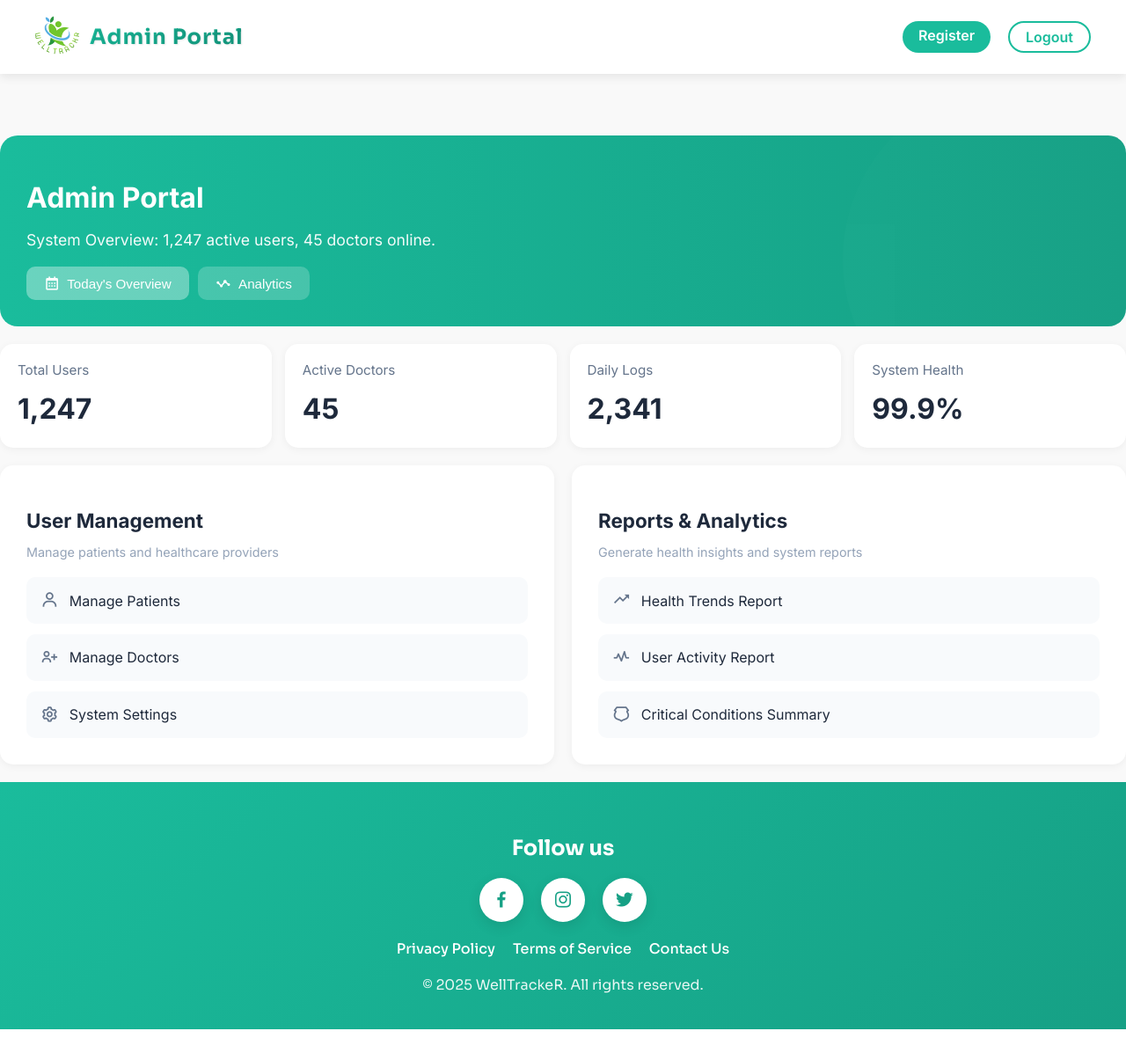
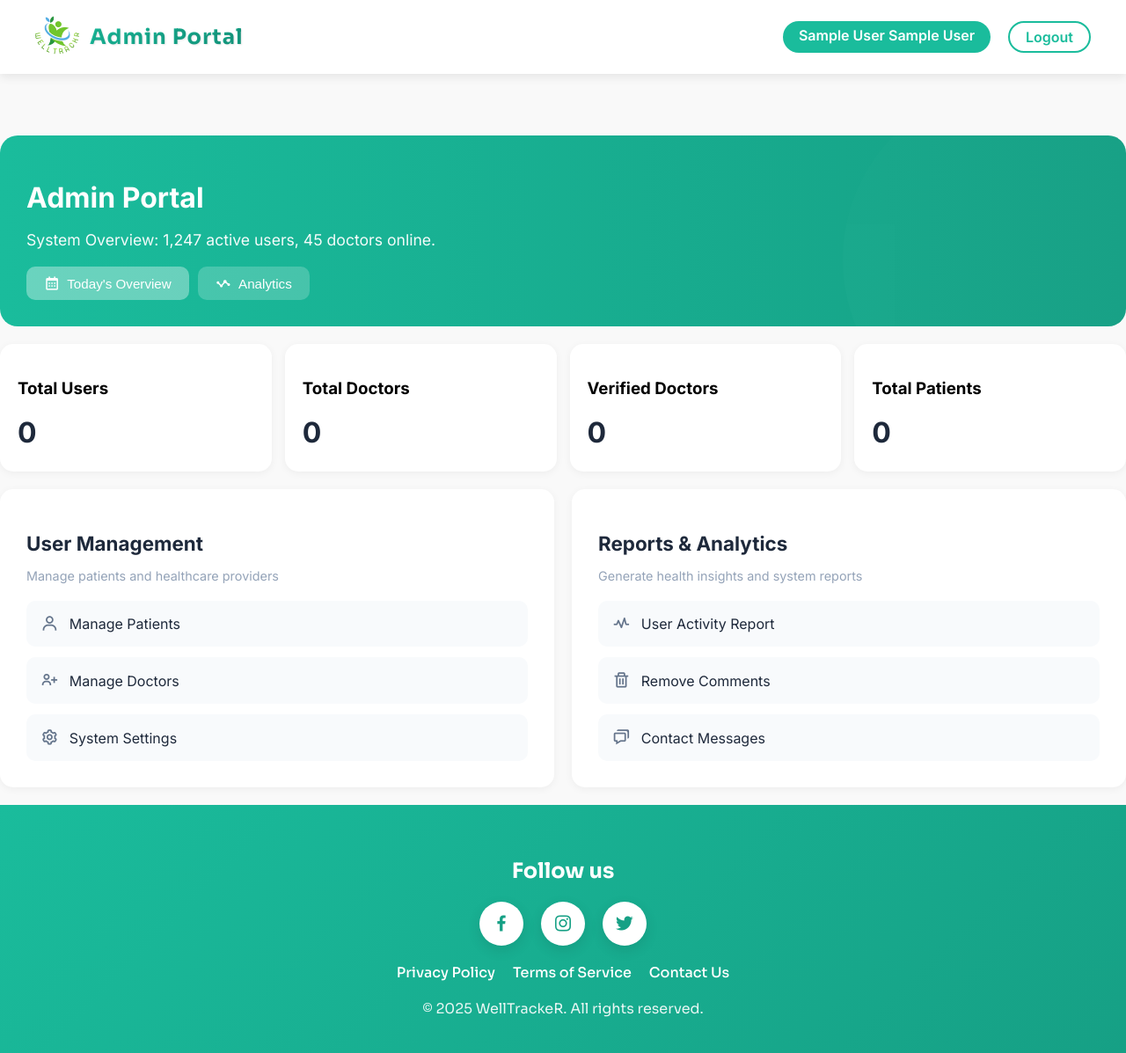
Before and after one commit to sankajithdjinasena/WelltackerR, a PHP site: page /admin_portal.php in a window 1280 px wide. Shown: the whole page at 88% size. Before the commit the page ends 1170 px from the top, so only its background shows below. Run offline with PHP 8.4, Linux system fonts and the light colour scheme; the visitor is signed in with stand-in values (Sample User, id 1); data that the repository does not hold is empty.

Commit message:
Admin login

```diff
--- a/admin_portal.php
+++ b/admin_portal.php
@@ -1,3 +1,20 @@
+<?php
+    include 'config.php';
+    session_start();
+
+    // Redirect if not a doctor
+    if (!isset($_SESSION['role']) || $_SESSION['role'] !== 'Admin') {
+        header("Location: login.php");
+        exit();
+    }
+
+    $total_users = $conn->query("SELECT COUNT(*) AS count FROM users")->fetch_assoc()['count'];
+$total_doctors = $conn->query("SELECT COUNT(*) AS count FROM users WHERE role='Doctor'")->fetch_assoc()['count'];
+$total_patients = $conn->query("SELECT COUNT(*) AS count FROM users WHERE role='Patient'")->fetch_assoc()['count'];
+$verified_doctors = $conn->query("SELECT COUNT(*) AS count FROM users WHERE role='Doctor' AND verification_status='Verified'")->fetch_assoc()['count'];
+
+
+    ?>
 <!DOCTYPE html>
 <html lang="en">
 
@@ -26,7 +43,9 @@
         <i class='bx bx-menu menu-toggle'></i>
 
         <div class="nav-links">
-            <a href="register.php" class="register-btn">Register</a>
+<a id="openProfileBtn" class="register-btn" style="cursor: pointer;">
+                <?php echo $_SESSION["first_name"] . " " . $_SESSION["last_name"] ?>
+            </a>
             <a href="login.php" class="login-btn">Logout</a>
         </div>
     </nav>
@@ -50,29 +69,20 @@
         <!-- Vitals Cards -->
     <div class="vitals-grid">
         <div class="vital-card">
-                <div class="vital-header">
-                    <span class="vital-title">Total Users</span>
-                </div>
-                <div class="vital-value">1,247</div>
-            </div>
-
-            <div class="vital-card">
-                <div class="vital-header">
-                    <span class="vital-title">Active Doctors</span>
-                </div>
-                <div class="vital-value">45</div>
+            <h3>Total Users</h3>
+            <div class="vital-value"><?php echo $total_users; ?></div>
         </div>
         <div class="vital-card">
-                <div class="vital-header">
-                    <span class="vital-title">Daily Logs</span>
-                </div>
-                <div class="vital-value">2,341</div>
+            <h3>Total Doctors</h3>
+            <div class="vital-value"><?php echo $total_doctors; ?></div>
         </div>
         <div class="vital-card">
-                <div class="vital-header">
-                    <span class="vital-title">System Health</span>
+            <h3>Verified Doctors</h3>
+            <div class="vital-value"><?php echo $verified_doctors; ?></div>
         </div>
-                <div class="vital-value">99.9% </div>
+        <div class="vital-card">
+            <h3>Total Patients</h3>
+            <div class="vital-value"><?php echo $total_patients; ?></div>
         </div>
     </div>
 
@@ -107,16 +117,16 @@
                 </div>
                 <div class="menu-list">
                     <div class="menu-item">
-                        <i class='bx bx-trending-up'></i>
-                        <span>Health Trends Report</span>
-                    </div>
-                    <div class="menu-item">
                         <i class='bx bx-pulse'></i>
                         <span>User Activity Report</span>
                     </div>
                     <div class="menu-item">
-                        <i class='bx bx-shield-alt'></i>
-                        <span>Critical Conditions Summary</span>
+                        <i class='bx bx-trash'></i>
+                        <span>Remove Comments</span>
+                    </div>
+                    <div class="menu-item">
+                        <i class='bx bx-chat'></i>
+                        <span>Contact Messages</span>
                     </div>
                 </div>
             </div>
```
Also changed, not shown: login.php (+3 -5 lines). Lines whose indentation alone changed are shown as unchanged.
